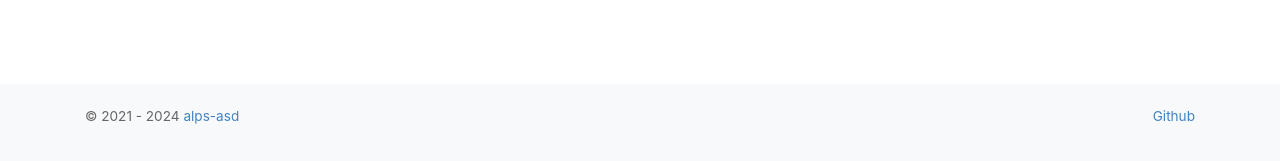
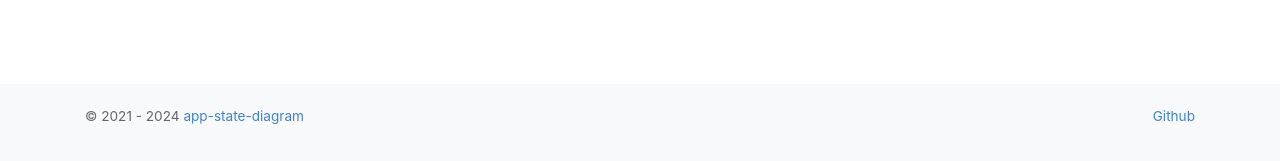
Before and after one commit to alps-asd/alps-asd.github.io, a Jekyll site: the page built from index.html, in a window 1280 px wide. Shown: the part 736-897 px from the top of the page. Built offline with Jekyll 4.4.1, drawn with Linux system fonts in a browser that asks for light colours.

Commit message:
Rename project to "app-state-diagram" and update URLs
Updated project name in _config.yml and footer.html from "alps-asd" to "app-state-diagram". Also changed the URL in _config.yml to reflect the new project domain.

```diff
--- a/_config.yml
+++ b/_config.yml
@@ -1,9 +1,9 @@
-name: alps-asd
+name: app-state-diagram
 safe: true
 lsi: false
 
-url: http://koriym.github.io/manual-skeleton
-title: alps-asd
+url: http://www.app-state-diagram.com/
+title: app-state-diagram
 
 markdown: kramdown
 redcarpet:
--- a/_includes/manuals/1.0/footer.html
+++ b/_includes/manuals/1.0/footer.html
@@ -2,7 +2,7 @@
     <div class="container d-md-flex">
         <i class="bear-icon d-none d-lg-block"></i>
         <small>
-            © 2021 - 2024 <a href="https://github.com/alps-asd/alps-asd.github.io">alps-asd</a>
+            © 2021 - 2024 <a href="https://github.com/alps-asd/alps-asd.github.io">app-state-diagram</a>
         </small>
         <ul class="navbar-nav flex-row ml-md-auto d-none d-md-flex">
             <li>
```
